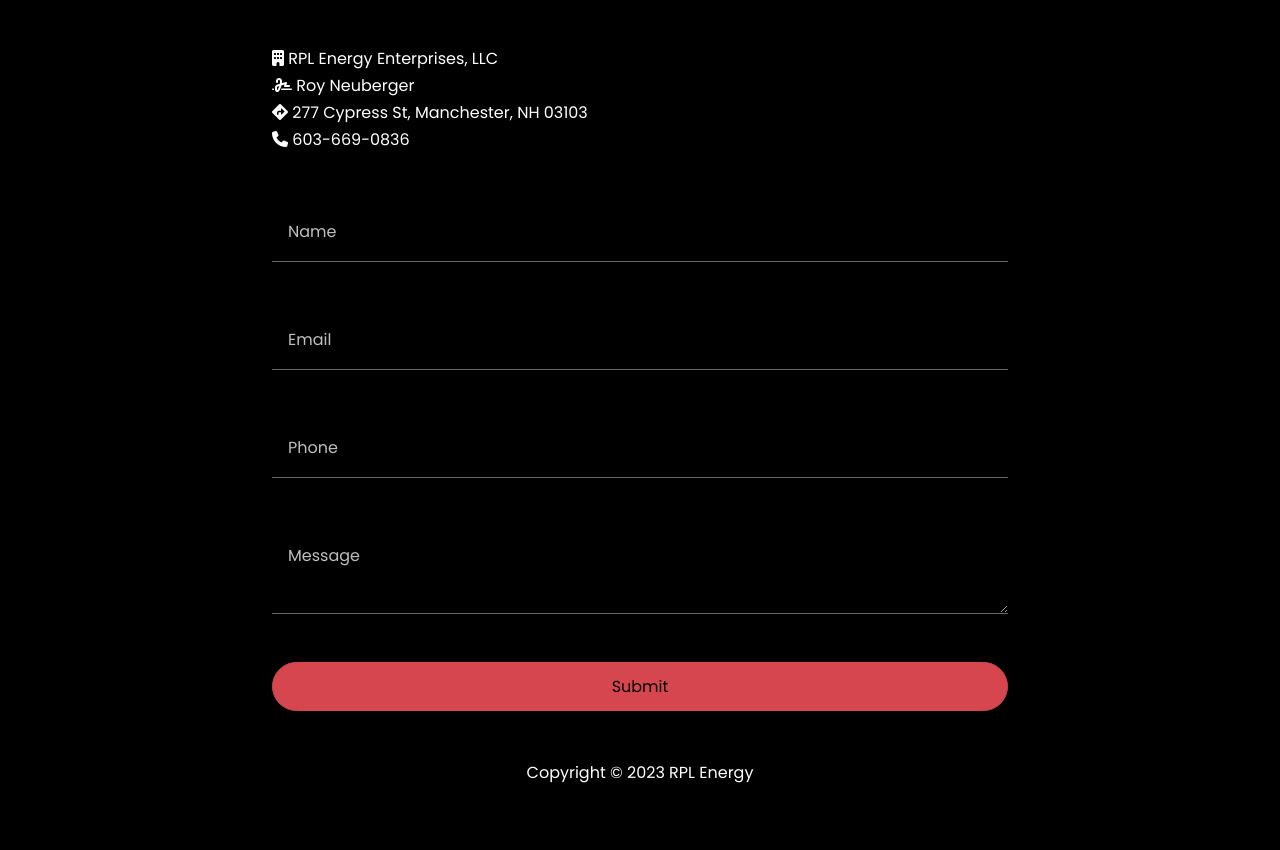
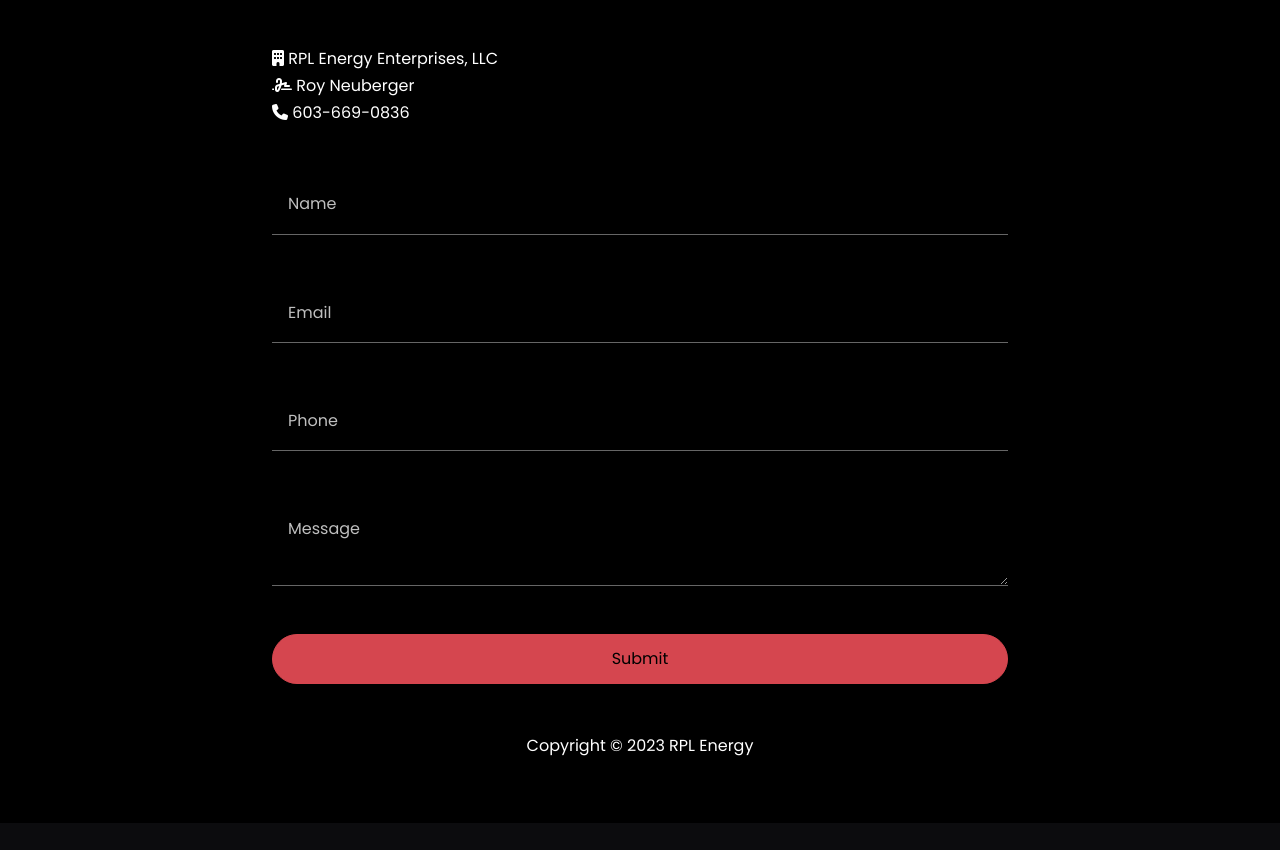
Before and after one commit to coreyneuberger/rplenergy, a website: page index.html in a window 1280 px wide. Shown: the part 3931-4781 px from the top of the page. After the commit the page ends 4754 px from the top, so only its background shows below. Drawn offline with nearby package versions, Linux system fonts and the light colour scheme; files that its build step writes are made by us from their sources.

Commit message:
Removed Address

```diff
--- a/index.html
+++ b/index.html
@@ -346,10 +346,6 @@
                 <span>Roy Neuberger</span>
               </div>
               <div>
-                <i class="fa-solid fa-diamond-turn-right"></i>
-                <span>277 Cypress St, Manchester, NH 03103</span>
-              </div>
-              <div>
                 <i class="fa-solid fa-phone"></i>
                 <span>603-669-0836</span>
               </div>
```
